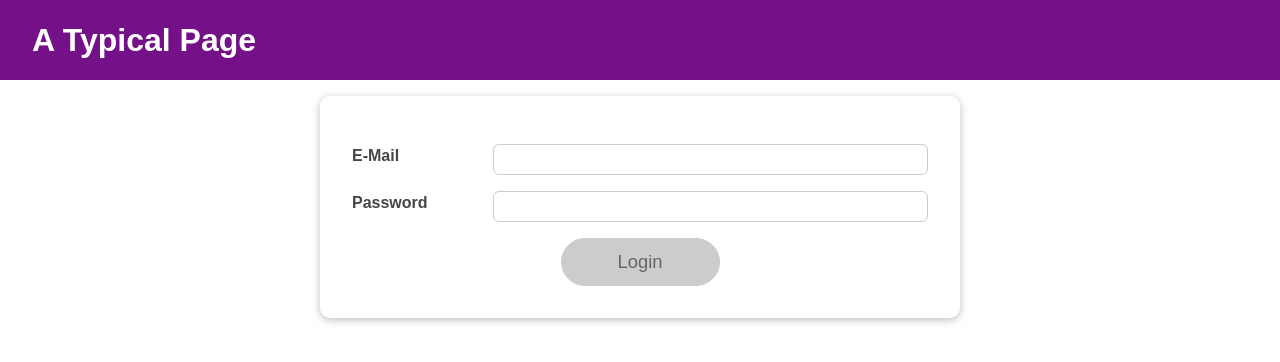
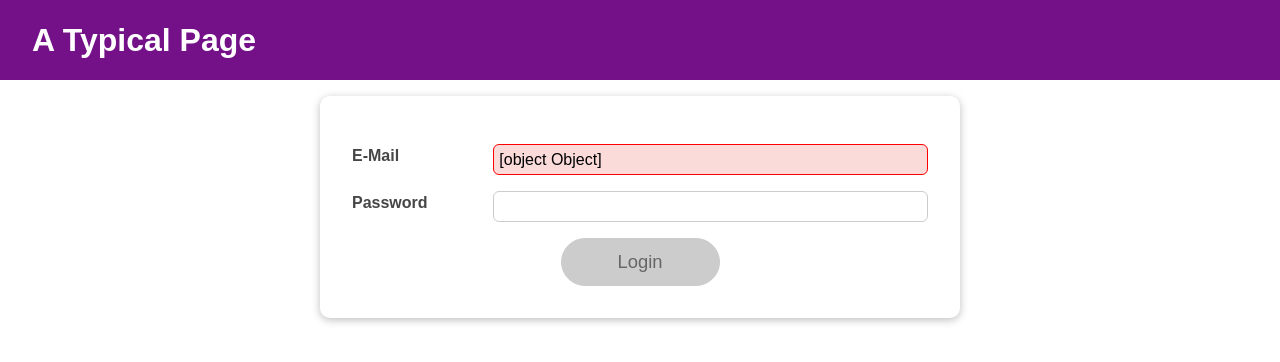
Before and after one commit to daphneruth/react-portals, a React (Create React App) app: page / in a window 1280 px wide. Shown: the top 362 px of the page. Built offline with nearby package versions, Linux system fonts and the light colour scheme.

Commit message:
replacing useState with useReducer

```diff
--- a/src/components/Login/Login.js
+++ b/src/components/Login/Login.js
@@ -4,17 +4,19 @@ import Card from '../UI/Card/Card';
 import classes from './Login.module.css';
 import Button from '../UI/Button/Button';
 
-const emailReducer = () => {};
+const emailReducer = (state, action) => {
+  return {value: '',isValid:false}
+};
 
 
 const Login = (props) => {
-  const [enteredEmail, setEnteredEmail] = useState('');
-  const [emailIsValid, setEmailIsValid] = useState();
+  //const [enteredEmail, setEnteredEmail] = useState('');
+  //const [emailIsValid, setEmailIsValid] = useState();
   const [enteredPassword, setEnteredPassword] = useState('');
   const [passwordIsValid, setPasswordIsValid] = useState();
   const [formIsValid, setFormIsValid] = useState(false);
 
-  const [emailState, dispatchEmail] =useReducer(emailReducer);
+  const [emailState, dispatchEmail] =useReducer(emailReducer, {value:'', isValid:false,});
 
 
  useEffect(()=>{
@@ -28,14 +30,14 @@ const Login = (props) => {
       const identifier =setTimeout(()=>{
         console.log("Checking for validity")
         setFormIsValid(
-          enteredEmail.includes('@') && enteredPassword.trim().length > 6);
+          emailState.value.includes('@') && enteredPassword.trim().length > 6);
         },500);
         //cleanup function
     return ()=>{
       console.log("CleanUp");
       clearTimeout(identifier);
     }
-      },[enteredEmail, enteredPassword]);
+      },[emailState.value, enteredPassword]);
 
 
 
@@ -47,7 +49,7 @@ const Login = (props) => {
       setEnteredPassword(event.target.value);
     }
   const validateEmailHandler = () => {
-    setEmailIsValid(enteredEmail.includes('@'));
+    setEmailIsValid(enteredEmail.isValid);
   };
 
   const validatePasswordHandler = () => {
@@ -56,7 +58,7 @@ const Login = (props) => {
 
   const submitHandler = (event) => {
     event.preventDefault();
-    props.onLogin(enteredEmail, enteredPassword);
+    props.onLogin(emailState.value, enteredPassword);
   };
 
   return (
@@ -64,14 +66,14 @@ const Login = (props) => {
       <form onSubmit={submitHandler}>
         <div
           className={`${classes.control} ${
-            emailIsValid === false ? classes.invalid : ''
+            emailState.isValid === false ? classes.invalid : ''
           }`}
         >
           <label htmlFor="email">E-Mail</label>
           <input
             type="email"
             id="email"
-            value={enteredEmail}
+            value={emailState}
             onChange={emailChangeHandler}
             onBlur={validateEmailHandler}
           />
```
